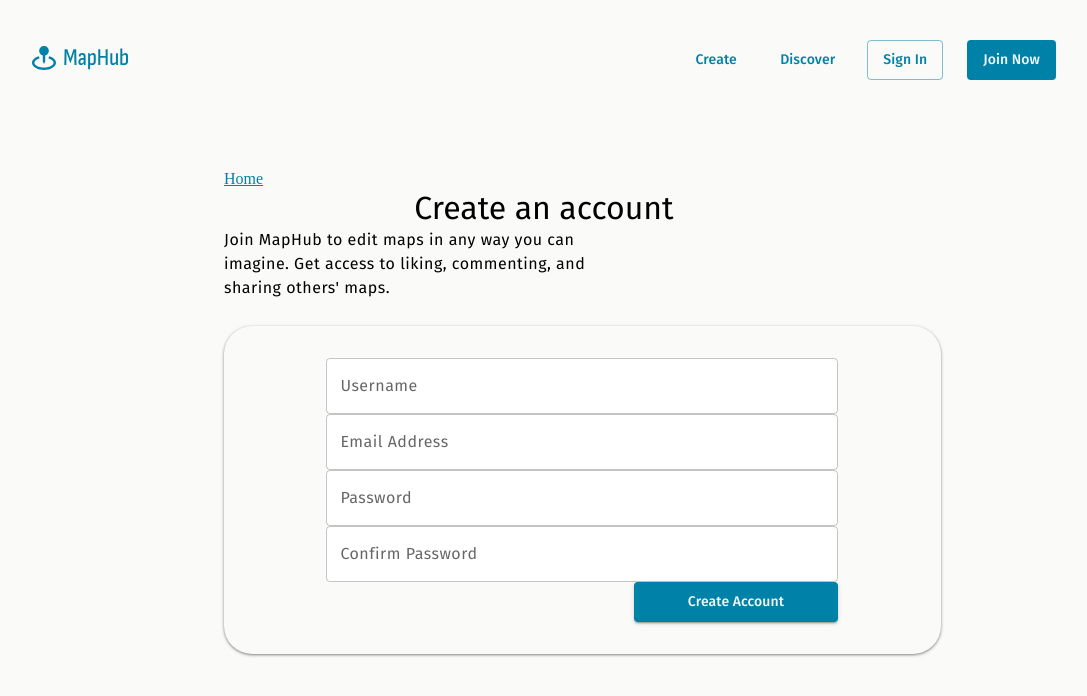
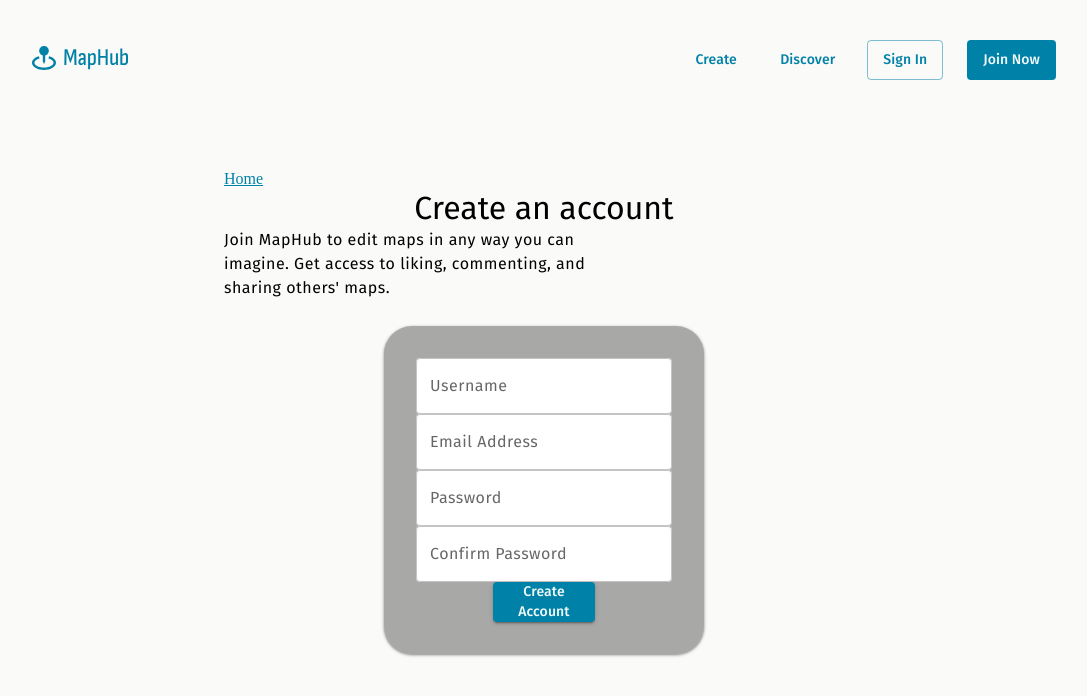
Before and after one commit to CSE416-MapHub/MapHub, a Next.js app in the folder client/: page /account/create in a window 1280 px wide. Shown: the top 696 px of the page, without its empty margins (96-1183 px from the left). Built offline with nearby package versions, Linux system fonts and the light colour scheme; a web font is replaced by a local one.

Commit message:
Merged form module css files into components directory

```diff
--- a/client/src/app/account/create/ui/components/createAccountForm.module.css
+++ /dev/null
@@ -1,37 +0,0 @@
-.container {
-  display: flex;
-  flex-direction: column;
-
-  width: 80%;
-  margin: 4% auto;
-  border-radius: 28px;
-  padding: 32px 16%;
-
-  box-shadow:
-    0   1px 2px 0   rgba(0, 0, 0, 30%),
-    0   1px 3px 1px rgba(0, 0, 0, 15%);
-}
-
-.confirmButton {
-  align-self: flex-end;
-
-  width: 40%;
-  height: 40px;
-  margin-top: 32px;
-  border-radius: 100000px;
-
-  background-color: #0081A7;
-  box-shadow: none;
-  transition:
-    background-color 250ms cubic-bezier(0.4, 0, 0.2, 1),
-    box-shadow 250ms cubic-bezier(0.4, 0, 0.2, 1);
-
-  text-transform: none;
-}
-
-.confirmButton:hover {
-  background-color: #138BAE;
-  box-shadow:
-    0   1px 2px 0   rgba(0, 0, 0, 30%),
-    0   1px 3px 1px rgba(0, 0, 0, 15%);
-}
--- a/client/src/app/account/create/ui/components/createAccountForm.tsx
+++ b/client/src/app/account/create/ui/components/createAccountForm.tsx
@@ -7,7 +7,7 @@ import ValidatedTextField from '../../../components/ValidatedTextField';
 
 import AccountAPI from 'api/AccountAPI';
 
-import styles from './createAccountForm.module.css';
+import styles from '../../../components/form.module.css';
 
 /**
  * The CreateAccountState is an object filled with states of text field
--- a/client/src/app/account/forgot-username/ui/components/forgotUsernameForm.tsx
+++ b/client/src/app/account/forgot-username/ui/components/forgotUsernameForm.tsx
@@ -7,7 +7,7 @@ import ValidatedTextField from '../../../components/ValidatedTextField';
 
 import AccountAPI from 'api/AccountAPI';
 
-import styles from './forgotUsernameForm.module.css';
+import styles from '../../../components/form.module.css';
 
 interface ForgotUsernameFieldState {
   value: string,
--- a/client/src/app/account/login/ui/components/loginForm.module.css
+++ /dev/null
@@ -1,48 +0,0 @@
-.container {
-    display: flex;
-    flex-direction: column;
-    background-color: rgba(0, 0, 0, 33%);
-
-    width: 40%;
-    margin: 4% auto;
-    border-radius: 28px;
-    padding: 32px 5%;
-
-    box-shadow:
-      0   1px 2px 0   rgba(0, 0, 0, 30%),
-      0   1px 3px 1px rgba(0, 0, 0, 15%);
-  }
-
-  .confirmButton {
-    align-self: center;
-
-    width: 40%;
-    height: 40px;
-    margin-top: 32px;
-    border-radius: 100000px;
-
-    background-color: #0081A7;
-    box-shadow: none;
-    transition:
-      background-color 250ms cubic-bezier(0.4, 0, 0.2, 1),
-      box-shadow 250ms cubic-bezier(0.4, 0, 0.2, 1);
-
-    text-transform: none;
-  }
-
-  .title {
-    color: white;
-    margin-top: 25px;
-    margin-bottom: 10px;
-  }
-
-  .link {
-    color: white;
-  }
-
-  .confirmButton:hover {
-    background-color: #138BAE;
-    box-shadow:
-      0   1px 2px 0   rgba(0, 0, 0, 30%),
-      0   1px 3px 1px rgba(0, 0, 0, 15%);
-  }
--- a/client/src/app/account/login/ui/components/loginForm.tsx
+++ b/client/src/app/account/login/ui/components/loginForm.tsx
@@ -7,7 +7,7 @@ import ValidatedTextField from '../../../components/ValidatedTextField';
 
 import AccountAPI from '../../../../../api/AccountAPI';
 
-import styles from './loginForm.module.css';
+import styles from '../../../components/form.module.css';
 
 interface LoginFieldState {
   value: string,
```
Also changed, not shown: client/src/app/account/components/form.module.css (renamed from client/src/app/account/forgot-username/ui/components/forgotUsernameForm.module.css).
